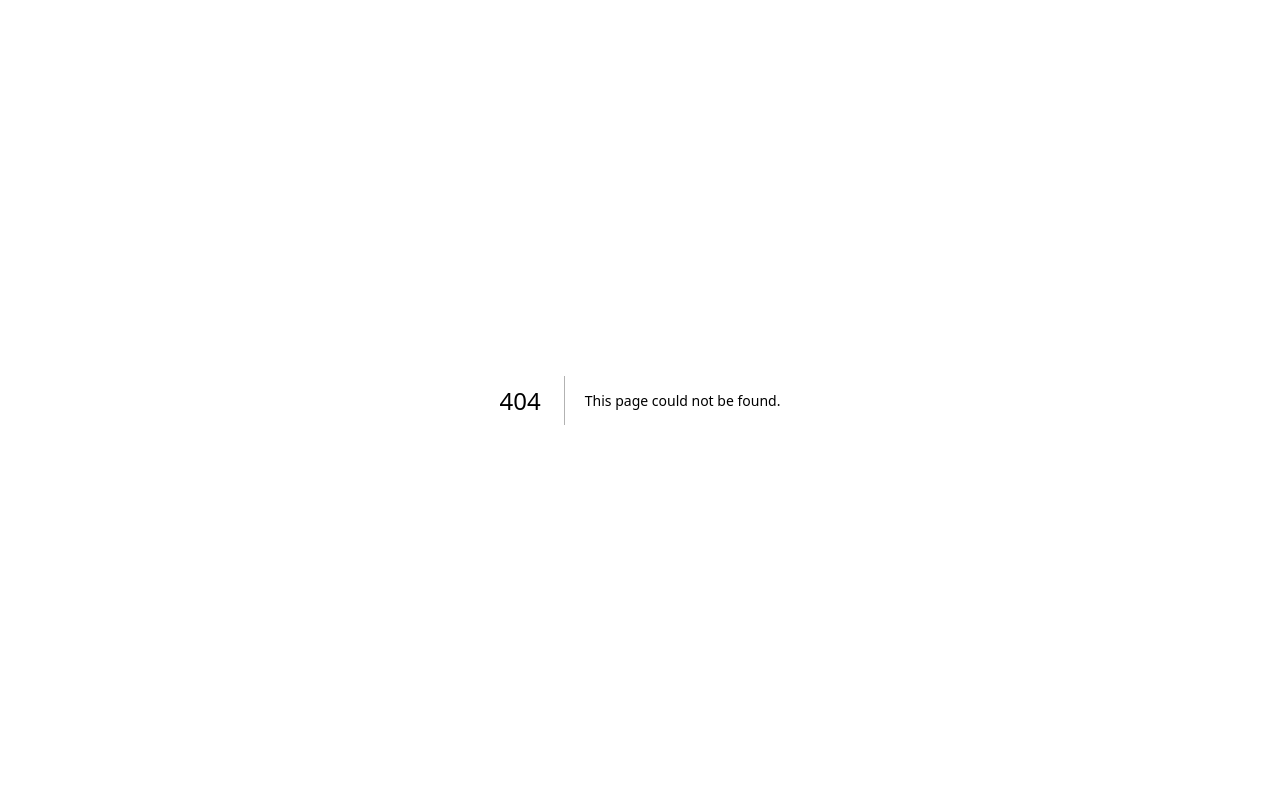
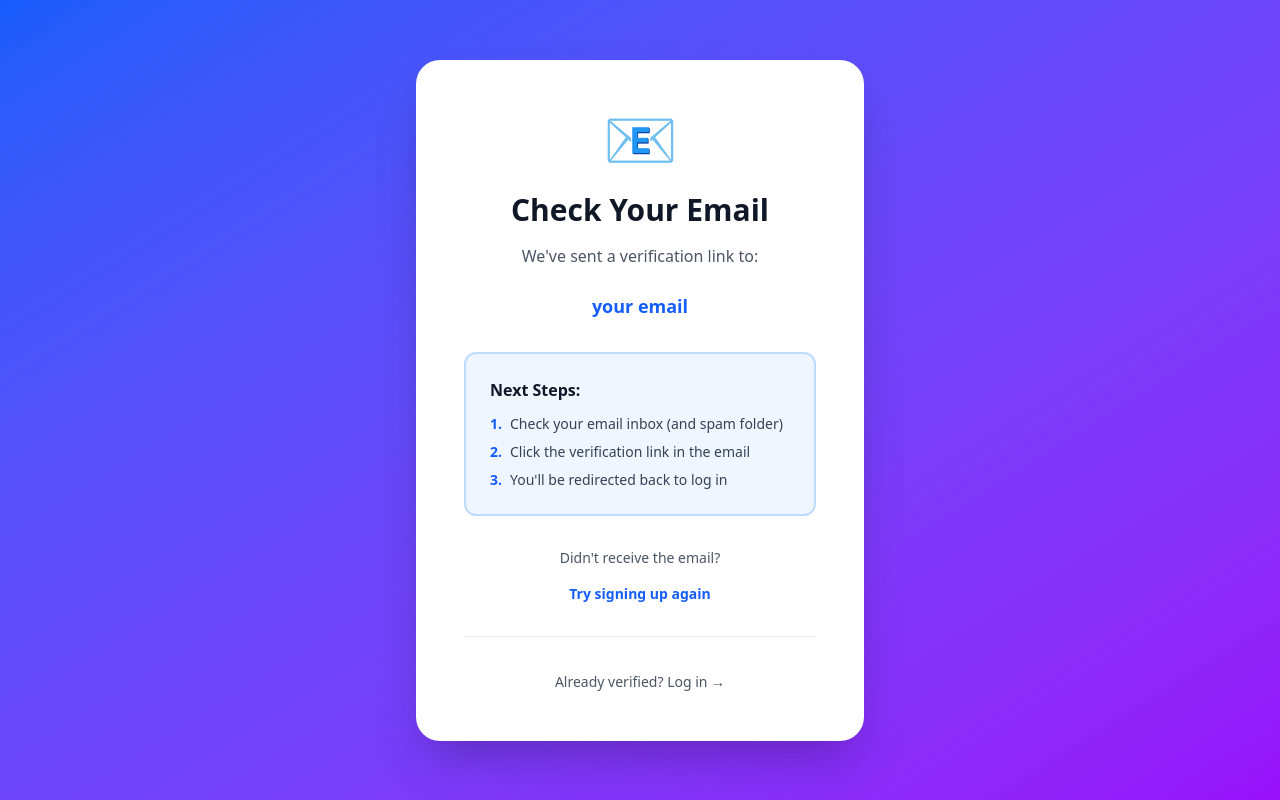
Before and after one commit to SpikeIreland/authorslab-app, a Next.js app: page /verify-email in a window 1280 px wide. Before the commit this address had no page. Built offline with nearby package versions, Linux system fonts and the light colour scheme.

Commit message:
Add email verification flow with check-your-email page and proper redirects

```diff
--- a/src/app/(auth)/login/page.tsx
+++ b/src/app/(auth)/login/page.tsx
@@ -2,15 +2,17 @@
 
 export const dynamic = 'force-dynamic'
 
-import { useState, FormEvent } from 'react'
-import { useRouter } from 'next/navigation'
+import { useState, FormEvent, Suspense } from 'react'
+import { useRouter, useSearchParams } from 'next/navigation'
 import Link from 'next/link'
 import { createClient } from '@/lib/supabase/client'
 import { getAuthorProfile, getManuscriptsByAuthor } from '@/lib/supabase/queries'
 
-export default function LoginPage() {
+function LoginContent() {
   const router = useRouter()
   const supabase = createClient()
+  const searchParams = useSearchParams()
+  const verified = searchParams.get('verified')
 
   const [email, setEmail] = useState('')
   const [password, setPassword] = useState('')
@@ -93,6 +95,12 @@ export default function LoginPage() {
           <p className="text-gray-600">Log in to continue your writing journey</p>
         </div>
 
+        {verified && (
+          <div className="bg-green-50 border-2 border-green-500 text-green-900 px-4 py-3 rounded-xl mb-6">
+            ✅ Email verified! You can now log in.
+          </div>
+        )}
+
         {error && (
           <div className="bg-red-50 border-2 border-red-500 text-red-900 px-4 py-3 rounded-xl mb-6">
             {error}
@@ -167,3 +175,15 @@ export default function LoginPage() {
     </div>
   )
 }
+
+export default function LoginPage() {
+  return (
+    <Suspense fallback={
+      <div className="min-h-screen bg-gradient-to-br from-blue-600 to-purple-600 flex items-center justify-center">
+        <div className="text-white">Loading...</div>
+      </div>
+    }>
+      <LoginContent />
+    </Suspense>
+  )
+}
--- a/src/app/(auth)/signup/page.tsx
+++ b/src/app/(auth)/signup/page.tsx
@@ -112,8 +112,10 @@ export default function SignupPage() {
         ? `/onboarding?userId=${authData.user.id}&authorProfileId=${profileId}&firstName=${encodeURIComponent(firstName)}&lastName=${encodeURIComponent(lastName)}&email=${encodeURIComponent(email)}`
         : `/onboarding?userId=${authData.user.id}&firstName=${encodeURIComponent(firstName)}&lastName=${encodeURIComponent(lastName)}&email=${encodeURIComponent(email)}`
 
-      console.log('✅ Redirecting to:', redirectUrl)
-      router.push(redirectUrl)
+      // In signup/page.tsx, replace the final redirect with:
+
+      console.log('✅ Signup successful, redirecting to verification page')
+      router.push(`/verify-email?email=${encodeURIComponent(email)}`)
 
     } catch (error: unknown) {
       console.error('❌ Signup error:', error)
--- a/src/app/api/auth/callback/route.ts
+++ b/src/app/api/auth/callback/route.ts
@@ -4,7 +4,7 @@ import { NextResponse } from 'next/server'
 export async function GET(request: Request) {
   const { searchParams, origin } = new URL(request.url)
   const code = searchParams.get('code')
-  const next = searchParams.get('next') ?? '/dashboard'
+  const next = searchParams.get('next') ?? '/login'
 
   if (code) {
     const supabase = await createClient()
@@ -12,16 +12,19 @@ export async function GET(request: Request) {
     if (!error) {
       const forwardedHost = request.headers.get('x-forwarded-host')
       const isLocalEnv = process.env.NODE_ENV === 'development'
+
+      // Redirect to login with success message
+      const redirectUrl = `/login?verified=true`
+
       if (isLocalEnv) {
-        return NextResponse.redirect(`${origin}${next}`)
+        return NextResponse.redirect(`${origin}${redirectUrl}`)
       } else if (forwardedHost) {
-        return NextResponse.redirect(`https://${forwardedHost}${next}`)
+        return NextResponse.redirect(`https://${forwardedHost}${redirectUrl}`)
       } else {
-        return NextResponse.redirect(`${origin}${next}`)
+        return NextResponse.redirect(`${origin}${redirectUrl}`)
       }
     }
   }
 
-  // Return the user to an error page with instructions
   return NextResponse.redirect(`${origin}/auth/auth-code-error`)
 }
--- /dev/null
+++ b/src/app/verify-email/page.tsx
@@ -0,0 +1,75 @@
+'use client'
+
+import Link from 'next/link'
+import { useSearchParams } from 'next/navigation'
+import { Suspense } from 'react'
+
+function VerifyEmailContent() {
+  const searchParams = useSearchParams()
+  const email = searchParams.get('email') || 'your email'
+
+  return (
+    <div className="min-h-screen bg-gradient-to-br from-blue-600 to-purple-600 flex items-center justify-center p-6">
+      <div className="bg-white rounded-3xl shadow-2xl p-12 w-full max-w-md text-center">
+        <div className="text-6xl mb-6">📧</div>
+
+        <h1 className="text-3xl font-bold text-gray-900 mb-4">
+          Check Your Email
+        </h1>
+
+        <p className="text-gray-600 mb-6">
+          We've sent a verification link to:
+        </p>
+
+        <p className="text-lg font-semibold text-blue-600 mb-8">
+          {email}
+        </p>
+
+        <div className="bg-blue-50 border-2 border-blue-200 rounded-xl p-6 mb-8 text-left">
+          <h3 className="font-bold text-gray-900 mb-3">Next Steps:</h3>
+          <ol className="space-y-2 text-sm text-gray-700">
+            <li className="flex items-start gap-2">
+              <span className="font-bold text-blue-600">1.</span>
+              <span>Check your email inbox (and spam folder)</span>
+            </li>
+            <li className="flex items-start gap-2">
+              <span className="font-bold text-blue-600">2.</span>
+              <span>Click the verification link in the email</span>
+            </li>
+            <li className="flex items-start gap-2">
+              <span className="font-bold text-blue-600">3.</span>
+              <span>You'll be redirected back to log in</span>
+            </li>
+          </ol>
+        </div>
+
+        <div className="text-sm text-gray-600">
+          <p className="mb-4">Didn't receive the email?</p>
+          <Link
+            href="/signup"
+            className="text-blue-600 hover:text-blue-700 font-semibold"
+          >
+            Try signing up again
+          </Link>
+        </div>
+
+        <div className="mt-8 pt-8 border-t border-gray-200">
+          <Link
+            href="/login"
+            className="text-gray-600 hover:text-gray-900 text-sm"
+          >
+            Already verified? Log in →
+          </Link>
+        </div>
+      </div>
+    </div>
+  )
+}
+
+export default function VerifyEmailPage() {
+  return (
+    <Suspense fallback={<div>Loading...</div>}>
+      <VerifyEmailContent />
+    </Suspense>
+  )
+}
```
